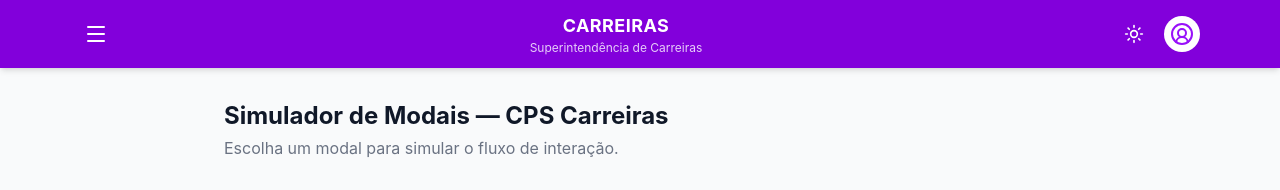
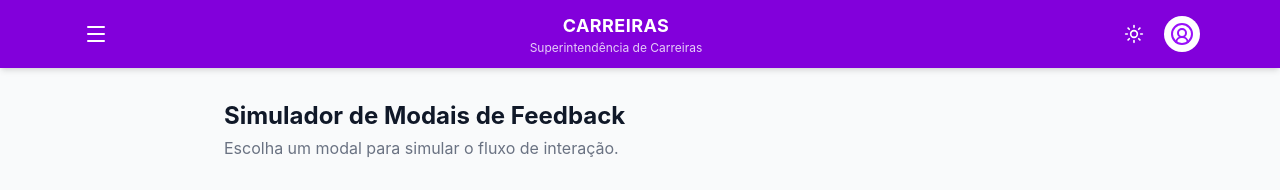
Before and after one commit to maxxdiego/simulador-de-modais-de-feedback-cps-carreiras, a Next.js app: page / in a window 1280 px wide. Shown: the top 190 px of the page. Built offline with nearby package versions, Linux system fonts and the light colour scheme.

Commit message:
Atualizações

```diff
--- a/src/app/page.tsx
+++ b/src/app/page.tsx
@@ -52,7 +52,7 @@ export default function Home() {
       <Navbar />
 
       <main className="mx-auto max-w-4xl p-8">
-        <h1 className="mb-1 text-2xl font-bold text-gray-900">Simulador de Modais — CPS Carreiras</h1>
+        <h1 className="mb-1 text-2xl font-bold text-gray-900">Simulador de Modais de Feedback</h1>
         <p className="mb-8 text-gray-500">Escolha um modal para simular o fluxo de interação.</p>
 
         <h2 className="mb-3 text-lg font-semibold text-purple-700">Avaliações</h2>
```
